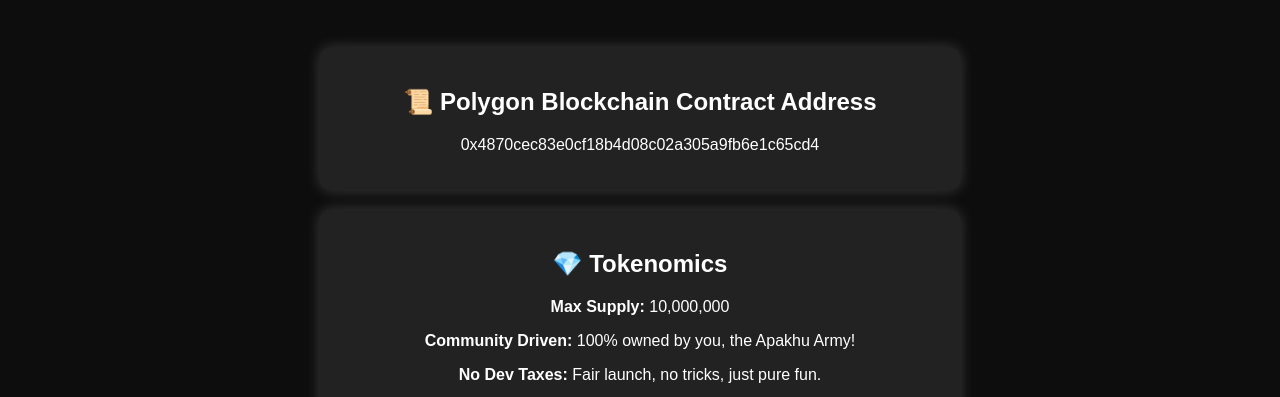
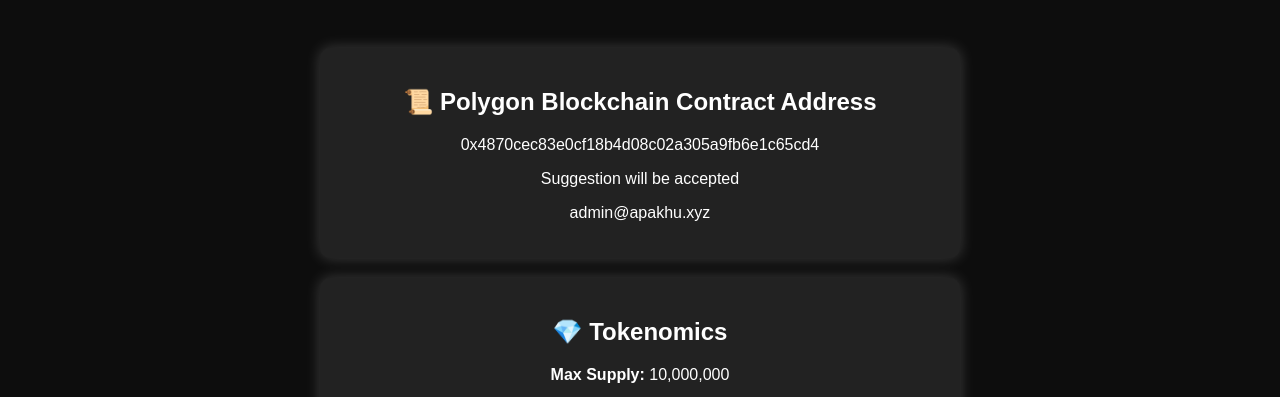
Before and after one commit to pkgbrothers/apakhu, a plain HTML site: page index.html in a window 1280 px wide. Shown: the part 399-796 px from the top of the page. Drawn offline with Linux system fonts and the light colour scheme.

Commit message:
Update index.html

```diff
--- a/index.html
+++ b/index.html
@@ -70,6 +70,8 @@
         <div class="contract">
             <h2>📜 Polygon Blockchain Contract Address</h2>
             <p>0x4870cec83e0cf18b4d08c02a305a9fb6e1c65cd4</p>
+            <p>Suggestion will be accepted</p>
+            <p>admin@apakhu.xyz</p>
         </div>
 
         <div class="tokenomics">
```
